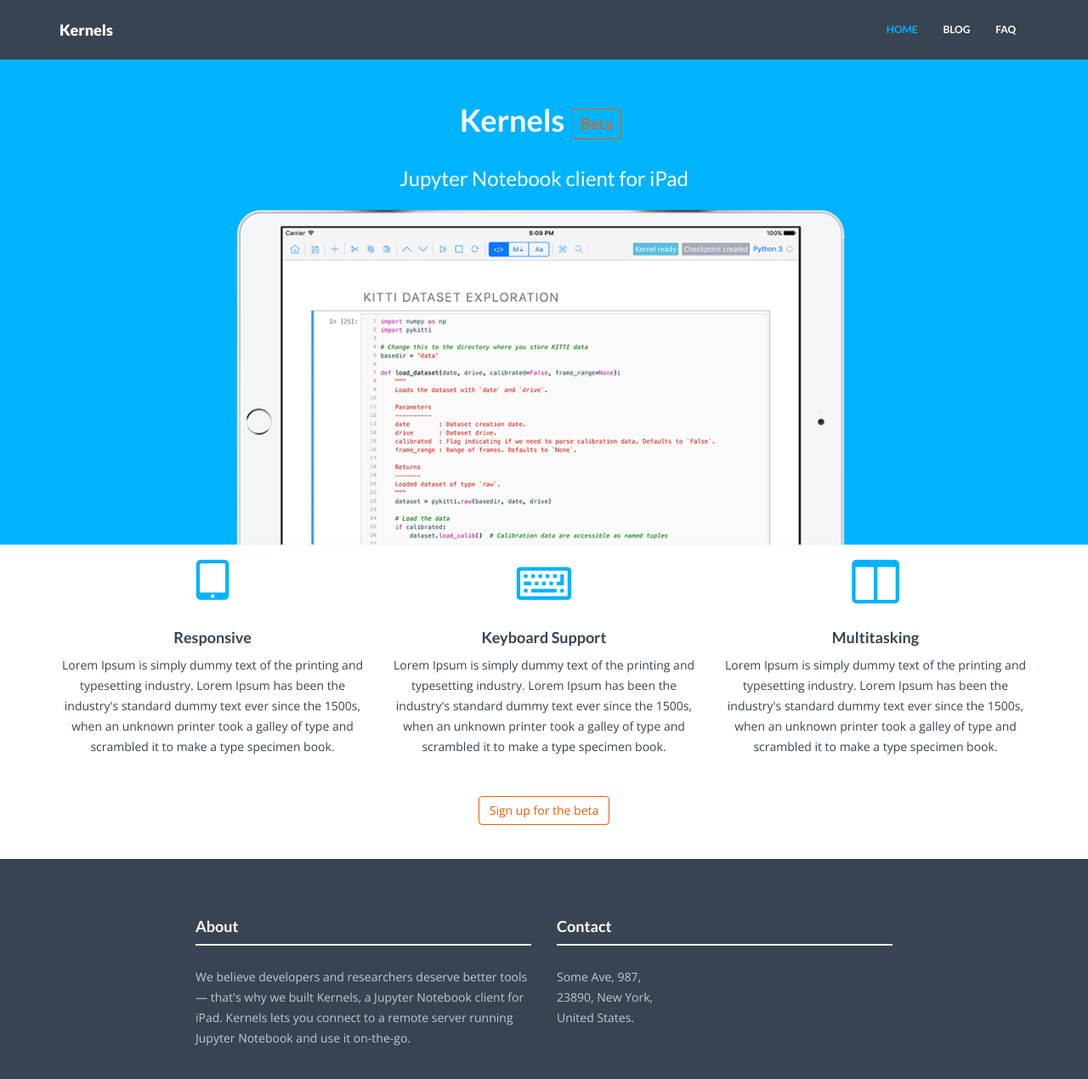
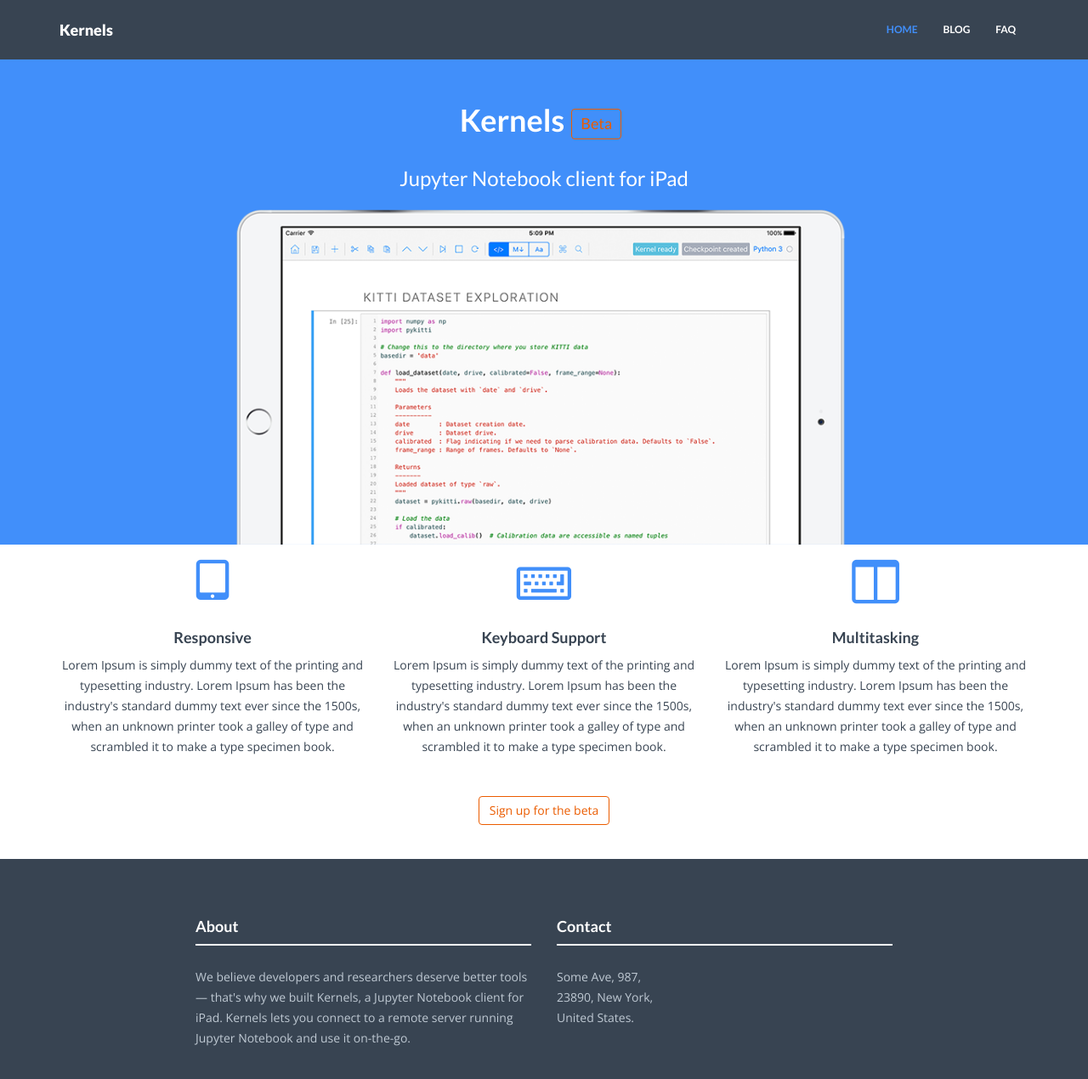
Before and after one commit to test-juno-sh/juno-website-test, a Jekyll site: the page built from index.html, in a window 1280 px wide and 1306 px high. Shown: the top 1270 px of the window at 85% size. Built offline with Jekyll 4.4.1, drawn with Linux system fonts in a browser that asks for light colours; nearby versions of some CDN libraries.

Commit message:
Update colors.

```diff
--- a/_config.yml
+++ b/_config.yml
@@ -13,8 +13,8 @@
 excerpt_separator: <!--more--> #use this in posts to define how long the excerpt of the post (that is shown on the Blog page) is
 
 colors:  #in hex code if not noted else
-  primary: "#00b3fe" #"#F70031"
-  primary_rgb: "0,179,254" #"247,0,49" #rgb of the primary. Needed in some places for the transparency effect.
+  primary: "#418ffa" #"#F70031"
+  primary_rgb: "65,143,250" #"247,0,49" #rgb of the primary. Needed in some places for the transparency effect.
   secondary: "#384452" #"#33004D"
   link: "#428bca"
   link_hover: "#01b2fe"
```
